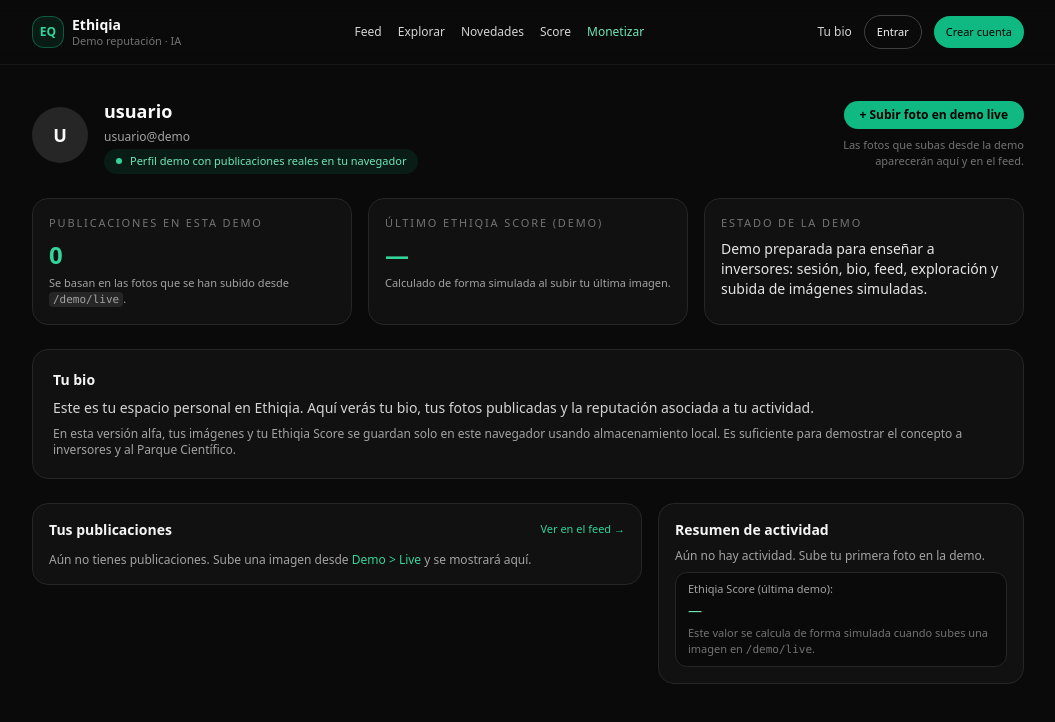
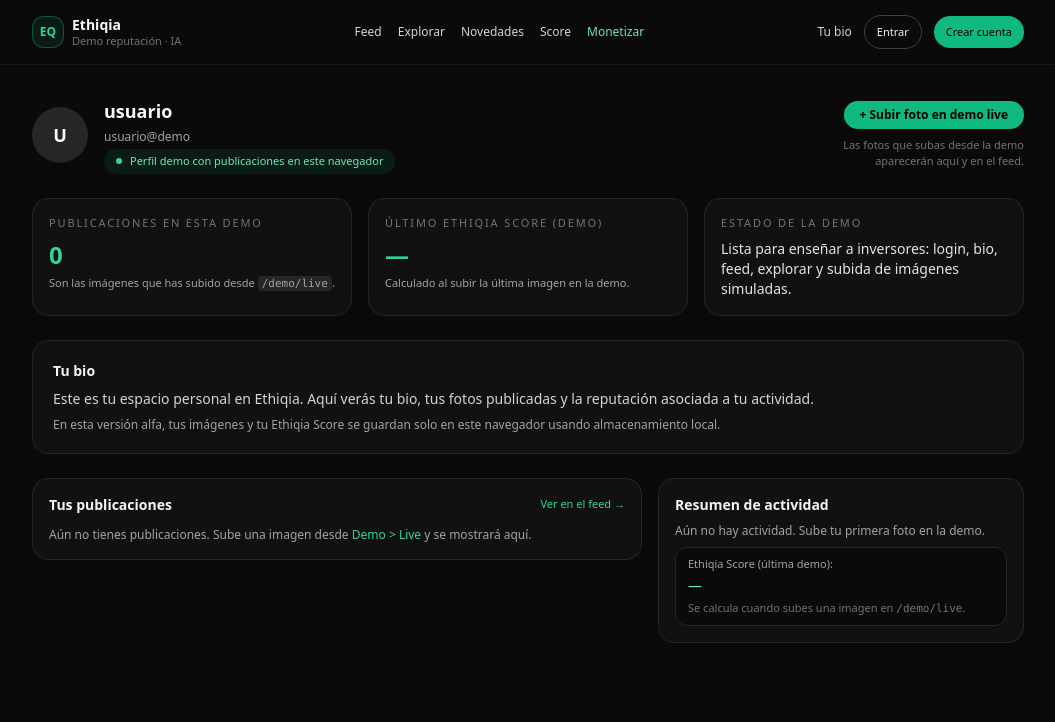
Before and after one commit to veletcosmetics/ethiqia-frontend, a Next.js app: page /profile in a window 1280 px wide. Shown: the top 722 px of the page, without its empty margins (112-1167 px from the left). Built offline with nearby package versions, Linux system fonts and the light colour scheme.

Commit message:
Update page.tsx

```diff
--- a/app/profile/page.tsx
+++ b/app/profile/page.tsx
@@ -2,6 +2,11 @@
 
 import { useEffect, useState } from 'react';
 import { getSession } from '@/lib/session';
+import {
+  getDemoFeedPosts,
+  deleteDemoFeedPost,
+  type DemoFeedPost,
+} from '@/lib/feed';
 
 type SessionData = {
   user?: {
@@ -11,64 +16,47 @@ type SessionData = {
   };
 };
 
-type FeedPost = {
-  id: string;
-  imageUrl: string;
-  score: number;
-  createdAt: number;
-};
-
 type LastDemoData = {
   score: number;
   name?: string;
   createdAt?: number;
+  imageUrl?: string;
 };
 
-const FEED_STORAGE_KEY = 'ethiqia_feed_posts';
-const DEMO_STORAGE_KEY = 'ethiqia_demo_post';
+const LAST_DEMO_KEY = 'ethiqia_demo_last_post';
 
 export default function ProfilePage() {
   const [session, setSessionState] = useState<SessionData | null>(null);
-  const [posts, setPosts] = useState<FeedPost[]>([]);
+  const [posts, setPosts] = useState<DemoFeedPost[]>([]);
   const [lastDemo, setLastDemo] = useState<LastDemoData | null>(null);
 
   useEffect(() => {
     if (typeof window === 'undefined') return;
 
-    // Sesión demo
     try {
       const s = getSession();
-      if (s) {
-        setSessionState(s as SessionData);
-      }
+      if (s) setSessionState(s as SessionData);
     } catch {
       // ignore
     }
 
-    // Posts del feed (local demo)
+    setPosts(getDemoFeedPosts());
+
     try {
-      const raw = window.localStorage.getItem(FEED_STORAGE_KEY);
+      const raw = window.localStorage.getItem(LAST_DEMO_KEY);
       if (raw) {
-        const parsed = JSON.parse(raw) as FeedPost[];
-        setPosts(parsed);
-      }
-    } catch {
-      setPosts([]);
-    }
-
-    // Último análisis demo
-    try {
-      const rawDemo = window.localStorage.getItem(DEMO_STORAGE_KEY);
-      if (rawDemo) {
-        const parsed = JSON.parse(rawDemo) as LastDemoData;
-        if (parsed.score !== undefined) {
-          setLastDemo(parsed);
-        }
+        const parsed = JSON.parse(raw) as LastDemoData;
+        if (parsed.score !== undefined) setLastDemo(parsed);
       }
     } catch {
       // ignore
     }
   }, []);
+
+  const handleDeletePost = (id: string) => {
+    deleteDemoFeedPost(id);
+    setPosts(getDemoFeedPosts());
+  };
 
   const userEmail = session?.user?.email ?? 'usuario@demo';
   const userName =
@@ -95,7 +83,7 @@ export default function ProfilePage() {
               <p className="text-xs text-neutral-400">{userEmail}</p>
               <span className="inline-flex items-center gap-2 rounded-full bg-emerald-500/10 px-3 py-1 text-[11px] text-emerald-300">
                 <span className="h-1.5 w-1.5 rounded-full bg-emerald-400" />
-                Perfil demo con publicaciones reales en tu navegador
+                Perfil demo con publicaciones en este navegador
               </span>
             </div>
           </div>
@@ -124,7 +112,7 @@ export default function ProfilePage() {
               {publicaciones}
             </p>
             <p className="mt-1 text-[11px] text-neutral-400">
-              Se basan en las fotos que se han subido desde{' '}
+              Son las imágenes que has subido desde{' '}
               <code className="bg-neutral-800 rounded px-1 py-[1px]">
                 /demo/live
               </code>
@@ -140,7 +128,7 @@ export default function ProfilePage() {
               {ultimoScoreDemo != null ? `${ultimoScoreDemo}/100` : '—'}
             </p>
             <p className="mt-1 text-[11px] text-neutral-400">
-              Calculado de forma simulada al subir tu última imagen.
+              Calculado al subir la última imagen en la demo.
             </p>
           </div>
 
@@ -149,8 +137,8 @@ export default function ProfilePage() {
               Estado de la demo
             </p>
             <p className="mt-2 text-sm text-neutral-200">
-              Demo preparada para enseñar a inversores: sesión, bio, feed,
-              exploración y subida de imágenes simuladas.
+              Lista para enseñar a inversores: login, bio, feed, explorar y
+              subida de imágenes simuladas.
             </p>
           </div>
         </section>
@@ -164,14 +152,12 @@ export default function ProfilePage() {
           </p>
           <p className="text-xs text-neutral-400">
             En esta versión alfa, tus imágenes y tu Ethiqia Score se guardan
-            solo en este navegador usando almacenamiento local. Es suficiente
-            para demostrar el concepto a inversores y al Parque Científico.
+            solo en este navegador usando almacenamiento local.
           </p>
         </section>
 
-        {/* TUS FOTOS */}
+        {/* TUS FOTOS + CUBO DE BASURA */}
         <section className="grid gap-4 md:grid-cols-[minmax(0,_2fr)_minmax(0,_1.2fr)] items-start">
-          {/* Principal */}
           <div className="rounded-2xl border border-neutral-800 bg-neutral-900/60 p-4 space-y-3">
             <div className="flex items-center justify-between gap-2">
               <h2 className="text-sm font-semibold text-neutral-100">
@@ -193,12 +179,22 @@ export default function ProfilePage() {
               </p>
             ) : (
               <>
-                <div className="overflow-hidden rounded-2xl border border-neutral-800 bg-neutral-950">
+                <div className="relative overflow-hidden rounded-2xl border border-neutral-800 bg-neutral-950">
                   <img
                     src={ultimaFoto.imageUrl}
                     alt="Tu última publicación"
                     className="w-full max-h-[420px] object-cover"
                   />
+
+                  {/* Botón cubo de basura */}
+                  <button
+                    type="button"
+                    onClick={() => handleDeletePost(ultimaFoto.id)}
+                    className="absolute right-3 top-3 rounded-full bg-black/70 px-2.5 py-1 text-[11px] text-red-300 hover:bg-black hover:text-red-200"
+                  >
+                    🗑️ Eliminar
+                  </button>
+
                   <div className="border-t border-neutral-900 px-4 py-3 text-xs">
                     <p className="text-neutral-200 font-medium">
                       Tu última publicación analizada por Ethiqia
@@ -223,13 +219,20 @@ export default function ProfilePage() {
                       {otrasFotos.map((p) => (
                         <div
                           key={p.id}
-                          className="overflow-hidden rounded-xl border border-neutral-800 bg-neutral-950"
+                          className="relative overflow-hidden rounded-xl border border-neutral-800 bg-neutral-950"
                         >
                           <img
                             src={p.imageUrl}
                             alt="Publicación anterior"
                             className="h-24 w-full object-cover"
                           />
+                          <button
+                            type="button"
+                            onClick={() => handleDeletePost(p.id)}
+                            className="absolute right-1.5 top-1.5 rounded-full bg-black/70 px-1.5 py-[2px] text-[10px] text-red-300 hover:bg-black hover:text-red-200"
+                          >
+                            🗑️
+                          </button>
                         </div>
                       ))}
                     </div>
@@ -239,16 +242,14 @@ export default function ProfilePage() {
             )}
           </div>
 
-          {/* Info lateral */}
           <aside className="rounded-2xl border border-neutral-800 bg-neutral-900/60 p-4 text-xs space-y-2">
             <h2 className="text-sm font-semibold text-neutral-100">
               Resumen de actividad
             </h2>
+
             {ultimaFoto ? (
               <>
-                <p className="text-xs text-neutral-300">
-                  Última publicación:
-                </p>
+                <p className="text-xs text-neutral-300">Última publicación:</p>
                 <p className="text-[11px] text-neutral-400">
                   {new Date(ultimaFoto.createdAt).toLocaleString('es-ES')}
                 </p>
@@ -267,8 +268,8 @@ export default function ProfilePage() {
                 {ultimoScoreDemo != null ? `${ultimoScoreDemo}/100` : '—'}
               </p>
               <p className="text-[11px] text-neutral-500">
-                Este valor se calcula de forma simulada cuando subes una imagen
-                en <code>/demo/live</code>.
+                Se calcula cuando subes una imagen en{' '}
+                <code>/demo/live</code>.
               </p>
             </div>
           </aside>
```
